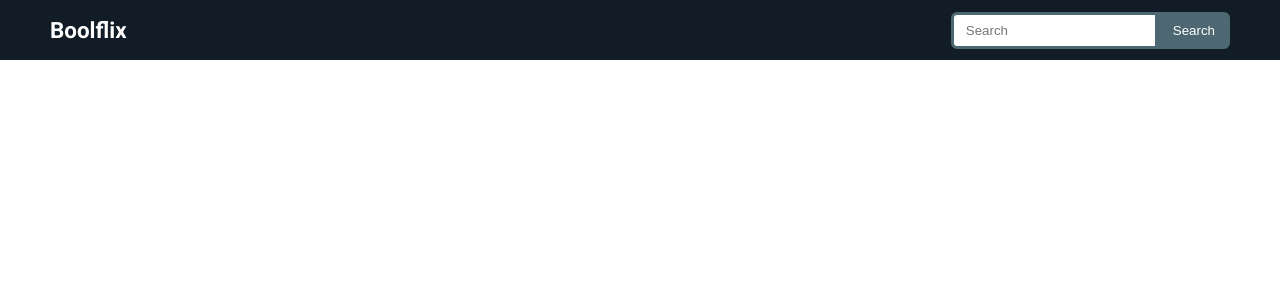
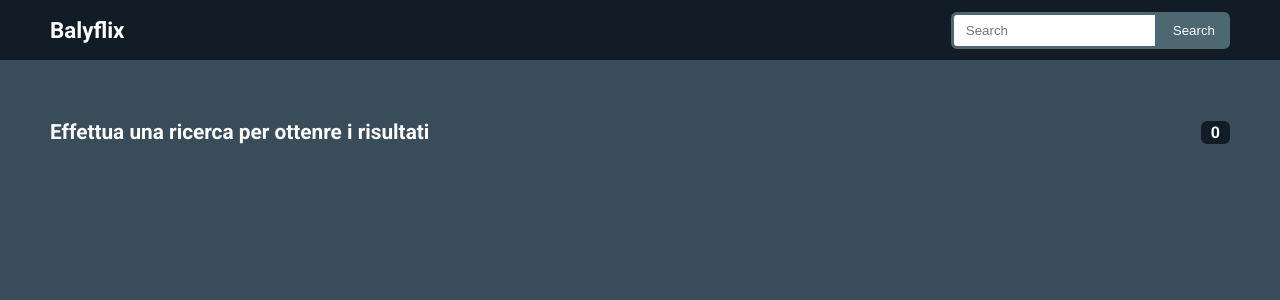
Before and after one commit to Baly-Dev/vue-boolflix, a Vue app: page / in a window 1280 px wide. Shown: the top 300 px of the page. Built offline with nearby package versions, Linux system fonts and the light colour scheme; some icons are missing.

Commit message:
Main Styles Done

```diff
--- a/src/assets/scss/global.scss
+++ b/src/assets/scss/global.scss
@@ -6,6 +6,14 @@
 
 /* Flags Icon */
 @import url("'~flag-icons/css/flag-icons.min.css");
+
+
+/* vars */
+$primary-dark: #111C26;
+$primary-normal: #384D59;
+$primary-light: #4D6873;
+$secondary: #C1D4D9;
+$dark: #0D0D0D;
 
 /* CSS Reset */
 *{
@@ -16,6 +24,7 @@
 
 html{
     font-family: 'Roboto', sans-serif;
+    background-color: $primary-normal;
 }
 
 /* globals */
@@ -23,10 +32,3 @@ html{
     width: 1200px;
     margin: 0 auto;
 }
-
-/* vars */
-$primary-dark: #111C26;
-$primary-normal: #384D59;
-$primary-light: #4D6873;
-$secondary: #C1D4D9;
-$dark: #0D0D0D;
--- a/src/components/FilmCard.vue
+++ b/src/components/FilmCard.vue
@@ -5,18 +5,23 @@
             <img v-else class="cover" :src="configBaseUrl + configImageSize + datum.poster_path" alt="">
         </div>
         <div class="card-body">
-            <div class="title">
+            <div class="main-info">
+                <div v-show="datum.type == 'movie'">
                     <h3>{{datum.title}}</h3>
                     <p>{{datum.original_title}}</p>
-
+                </div>
+                <div v-show="datum.type == 'show'">
                     <h3>{{datum.name}}</h3>
                     <p>{{datum.original_name}}</p>
                 </div>
-            <div class="meta">
+            </div>
+            <div class="meta-info">
+                <div>
                     <i v-for="(fill, i) in rankingPoint" :key="i" class="fa-solid fill fa-star"></i>
                 <i v-show="reminder.length > 0" v-for="(empty, i) in reminder" :key="i" class="fa-solid empty fa-star"></i>
                 </div>
                 <span :class="'fi fi-' + datum.original_language"></span>
+            </div>
         </div>
     </div>
 </template>
@@ -58,16 +63,49 @@ export default {
 @import '@/assets/scss/global.scss';
 .card{
     padding: 10px;
+
+    .card-header{
+        border: 2px solid $primary-dark;
+        height: 350px;
+        border-radius: 6px;
+
         .cover{
         width: 100%;
+        height: 100%;
+        object-fit: cover;
+        object-position: top;
+        border-radius: 4px;
+        cursor: pointer;
     }
     }
 
+    .card-body{
+        padding: 10px;
+        .main-info{
+            color: #fff;
+            margin-bottom: 10px;
+            h3{
+                font-size: 1em;
+                margin-bottom: 5px;
+            }
+            p{
+                font-size: 0.5em
+            }
+        }
+    }
+
+    .meta-info{
+        display: flex;
+        justify-content: space-between;
+    }
     .empty{
     color: rgb(202, 202, 202);
     }
-
     .fill{
         color: rgb(234, 222, 2);
     }
+    span{
+        font-size: 0.7em;
+    }
+}
 </style>
--- a/src/components/TheHeader.vue
+++ b/src/components/TheHeader.vue
@@ -2,7 +2,7 @@
     <header>
         <nav class="container navbar">
             <div class="right">
-                <a class="navbar-brand" href="#">Boolflix</a>
+                <a class="navbar-brand" href="#">Balyflix</a>
             </div>
             <div class="left">
                 <FilmSearch @emitSearch="getSearchParameter"/>
--- a/src/components/TheMain.vue
+++ b/src/components/TheMain.vue
@@ -1,5 +1,10 @@
 <template>
-    <main class="">
+    <main >
+        <div class="header container">
+            <h2 v-if="data.length > 1">Risultati ricerca</h2>
+            <h2 v-else>Effettua una ricerca per ottenre i risultati</h2>
+            <span class="tag">{{data.length}}</span>
+        </div>
         <FilmList
         :data="data"
         :configBaseUrl="configBaseUrl"
@@ -26,6 +31,27 @@ export default{
 <style scoped lang="scss">
 @import '@/assets/scss/global.scss';
 main{
-    padding: 20px 0px;
+    padding: 60px 0px;
+    background-color: $primary-normal;
+    .header{
+        padding: 0px 10px;
+        display: flex;
+        align-items: center;
+        margin-bottom: 15px;
+
+        h2{
+            color: #fff;
+            font-size: 1.3em;
+        }
+
+        .tag{
+            padding: 2px 10px;
+            border-radius: 6px;
+            background-color: $primary-dark;
+            color: #fff;
+            font-weight: 600;
+            margin-left: auto;
+        }
+    }
 }
 </style>
```
Lines whose indentation alone changed are shown as unchanged.
